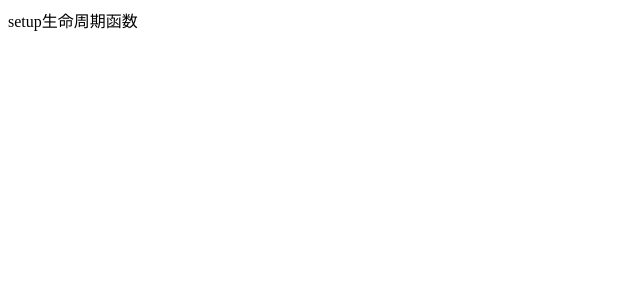
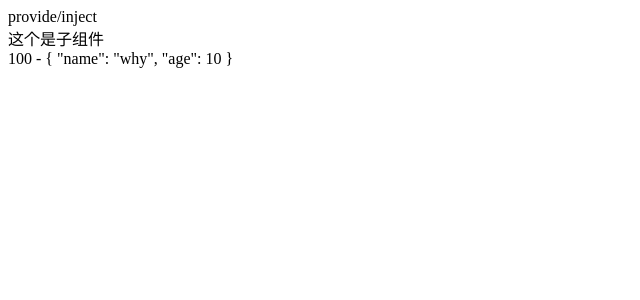
Before and after one commit to wgm0813/setup-demo, a Vue app: page / in a window 1280 px wide. Shown: the top 300 px of the page, without its empty margins (0-640 px from the left). Built offline with nearby package versions, Linux system fonts and the light colour scheme.

Commit message:
setup-provide-inject

```diff
--- /dev/null
+++ b/src/08_Setup-Provide-Inject/App.vue
@@ -0,0 +1,26 @@
+<template>
+  <div>provide/inject</div>
+  <show-info></show-info>
+</template>
+
+<script>
+import { provide } from 'vue'
+import ShowInfo from '@/08_Setup-Provide-Inject/ShowInfo.vue'
+export default {
+  components: { ShowInfo },
+  setup() {
+    let counter = 100
+    let info = {
+      name: 'why',
+      age: 10
+    }
+
+    provide('counter', counter)
+    provide('info', info)
+  }
+}
+</script>
+
+<style>
+
+</style>
--- /dev/null
+++ b/src/08_Setup-Provide-Inject/ShowInfo.vue
@@ -0,0 +1,27 @@
+<template>
+  <div>这个是子组件</div>
+  <div>{{counter}} - {{ info }}</div>
+</template>
+
+<script>
+import { inject } from 'vue'
+export default {
+  // methods:{
+  //   open(){
+  //     console.log('子组件的方法')
+  //   }
+  // }
+  setup() {
+    function open() {
+      console.log('showinfo子组件的方法')
+    }
+    const counter = inject('counter')
+    const info = inject('info')
+    return {open,counter,info}
+  }
+}
+</script>
+
+<style>
+
+</style>
--- a/src/main.js
+++ b/src/main.js
@@ -6,6 +6,7 @@ import { createApp } from 'vue'
 // import App from './04_Setup-toRefs/App'
 // import App from './05_Setup中computed/App'
 // import App from './06_Setup中ref引入元素/App'
-import App from './07_Setup生命周期函数/App'
+// import App from './07_Setup生命周期函数/App'
+import App from './08_Setup-Provide-Inject/App'
 
 createApp(App).mount('#app')
```
